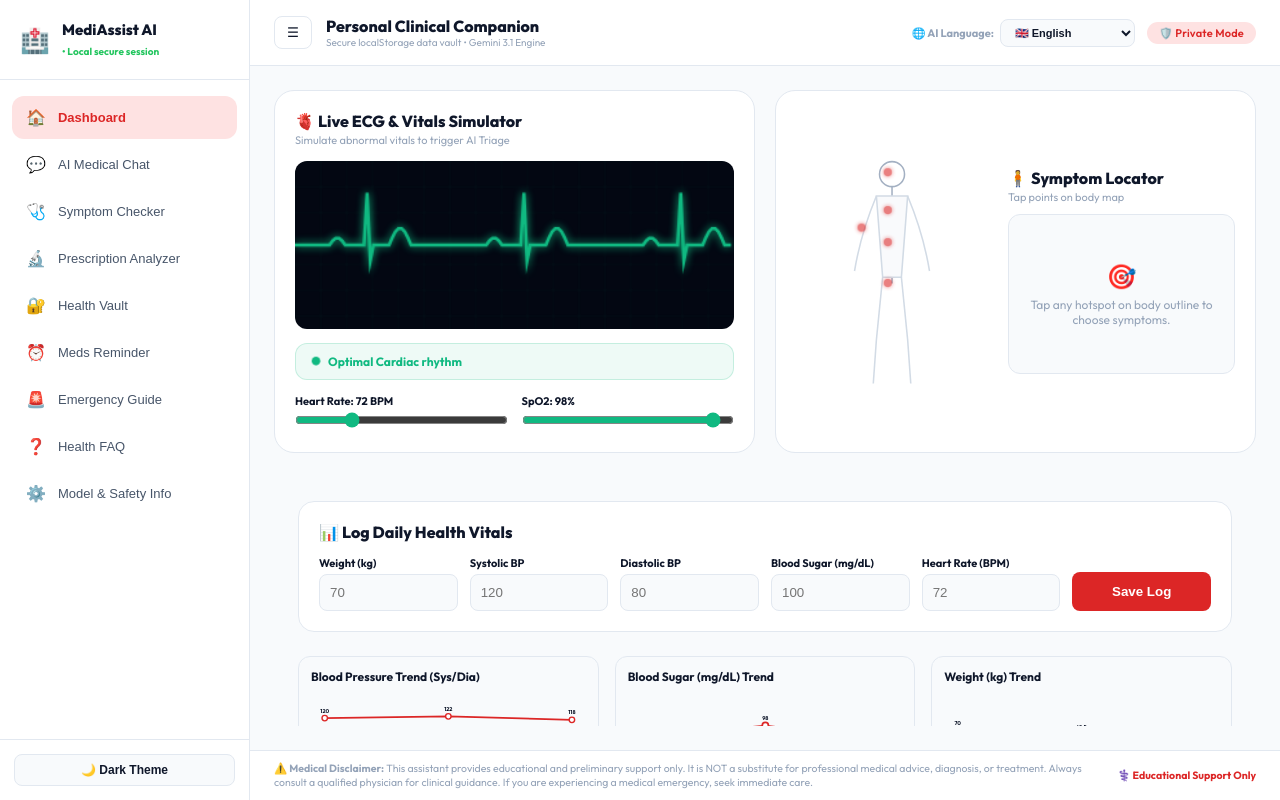
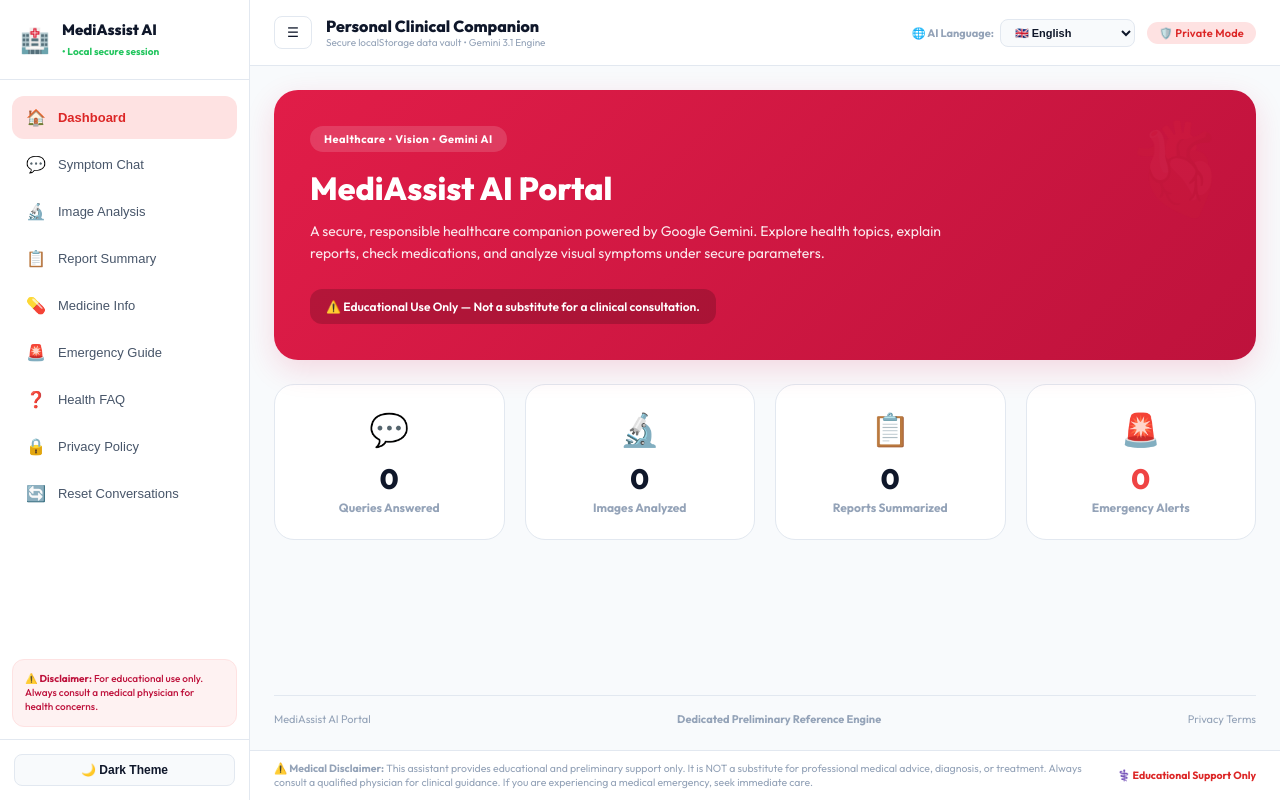
Before and after one commit to maheswari-segireddy/mediassistant_ai, a React (Vite) app in the folder frontend/: page / in a window 1280 px wide. Built offline with nearby package versions, Linux system fonts and the light colour scheme.

Commit message:
update layout to match requested custom portal features

```diff
--- a/frontend/src/App.jsx
+++ b/frontend/src/App.jsx
@@ -426,108 +426,94 @@
 }
 
 /* ─── SCREEN COMPONENTS ─────────────────────────────────────── */
-function DashboardScreen({ vitalsLogs, onAddLog, onAskAI }) {
-  const [weight, setWeight] = useState("");
-  const [bpSys, setBpSys] = useState("");
-  const [bpDia, setBpDia] = useState("");
-  const [sugar, setSugar] = useState("");
-  const [hr, setHr] = useState("");
-  const [insights, setInsights] = useState("");
-  const [loading, setLoading] = useState(false);
-
-  const submitLog = (e) => {
-    e.preventDefault();
-    if (!weight && !bpSys && !bpDia && !sugar && !hr) return;
-    onAddLog({
-      weight: weight || null,
-      bpSystolic: bpSys || null,
-      bpDiastolic: bpDia || null,
-      sugar: sugar || null,
-      hr: hr || null
-    });
-    setWeight(""); setBpSys(""); setBpDia(""); setSugar(""); setHr("");
-  };
-
-  const getInsights = async () => {
-    if (vitalsLogs.length === 0) {
-      alert("Please enter some vitals logs first!");
-      return;
-    }
-    setLoading(true);
-    setInsights("");
-    try {
-      const prompt = `Here is my logged medical vitals history over time:\n${vitalsLogs.map(l =>
-        `Date: ${new Date(l.timestamp).toLocaleDateString()}, Weight: ${l.weight}kg, BP: ${l.bpSystolic}/${l.bpDiastolic} mmHg, Sugar: ${l.sugar} mg/dL, HR: ${l.hr} BPM`
-      ).join("\n")}\n\nPlease analyze these vitals trends and provide clear, bulleted healthcare advice, diet modifications, or health cautions. Keep it encouraging.`;
-
-      const res = await fetch("/api/chat", {
-        method: "POST",
-        headers: { "Content-Type": "application/json" },
-        body: JSON.stringify({ system: "You are a clinical wellness coach explaining health vital metrics and patterns.", messages: [{ role: "user", content: prompt }] })
-      });
-      const data = await res.json();
-      setInsights(data.choices?.[0]?.message?.content || "Could not fetch insights.");
-    } catch (e) {
-      setInsights("⚠️ Error checking metrics. Please try again.");
-    } finally {
-      setLoading(false);
-    }
-  };
-
-  return (
-    <div style={{ padding: "24px", height: "100%", overflowY: "auto", display: "flex", flexDirection: "column", gap: 24 }}>
-      {/* Vitals Form */}
-      <div style={{ background: "var(--bg-white)", border: "1px solid var(--border-color)", borderRadius: 16, padding: "20px" }}>
-        <h3 style={{ margin: "0 0 14px", fontSize: 16, fontWeight: 800 }}>📊 Log Daily Health Vitals</h3>
-        <form onSubmit={submitLog} style={{ display: "grid", gridTemplateColumns: "repeat(auto-fit, minmax(110px, 1fr))", gap: 12, alignItems: "end" }}>
-          <div>
-            <label style={{ display: "block", fontSize: 11, fontWeight: 700, marginBottom: 4 }}>Weight (kg)</label>
-            <input type="number" step="0.1" value={weight} onChange={e => setWeight(e.target.value)} style={{ width: "100%", padding: "10px", borderRadius: 8, border: "1px solid var(--border-color)", background: "var(--bg-primary)", color: "var(--text-primary)" }} placeholder="70" />
-          </div>
-          <div>
-            <label style={{ display: "block", fontSize: 11, fontWeight: 700, marginBottom: 4 }}>Systolic BP</label>
-            <input type="number" value={bpSys} onChange={e => setBpSys(e.target.value)} style={{ width: "100%", padding: "10px", borderRadius: 8, border: "1px solid var(--border-color)", background: "var(--bg-primary)", color: "var(--text-primary)" }} placeholder="120" />
-          </div>
-          <div>
-            <label style={{ display: "block", fontSize: 11, fontWeight: 700, marginBottom: 4 }}>Diastolic BP</label>
-            <input type="number" value={bpDia} onChange={e => setBpDia(e.target.value)} style={{ width: "100%", padding: "10px", borderRadius: 8, border: "1px solid var(--border-color)", background: "var(--bg-primary)", color: "var(--text-primary)" }} placeholder="80" />
-          </div>
-          <div>
-            <label style={{ display: "block", fontSize: 11, fontWeight: 700, marginBottom: 4 }}>Blood Sugar (mg/dL)</label>
-            <input type="number" value={sugar} onChange={e => setSugar(e.target.value)} style={{ width: "100%", padding: "10px", borderRadius: 8, border: "1px solid var(--border-color)", background: "var(--bg-primary)", color: "var(--text-primary)" }} placeholder="100" />
-          </div>
-          <div>
-            <label style={{ display: "block", fontSize: 11, fontWeight: 700, marginBottom: 4 }}>Heart Rate (BPM)</label>
-            <input type="number" value={hr} onChange={e => setHr(e.target.value)} style={{ width: "100%", padding: "10px", borderRadius: 8, border: "1px solid var(--border-color)", background: "var(--bg-primary)", color: "var(--text-primary)" }} placeholder="72" />
-          </div>
-          <button type="submit" style={{ background: "var(--primary)", color: "#fff", border: "none", borderRadius: 8, padding: "12px", fontWeight: 700, cursor: "pointer" }}>Save Log</button>
-        </form>
-      </div>
-
-      {/* Visual Charts Grid */}
-      <div style={{ display: "grid", gridTemplateColumns: "repeat(auto-fit, minmax(280px, 1fr))", gap: 16 }}>
-        <BPChart data={vitalsLogs} />
-        <VitalsChart data={vitalsLogs} metric="sugar" label="Blood Sugar (mg/dL)" />
-        <VitalsChart data={vitalsLogs} metric="weight" label="Weight (kg)" />
-        <VitalsChart data={vitalsLogs} metric="hr" label="Heart Rate (BPM)" />
-      </div>
-
-      {/* AI Wellness Coach */}
-      <div style={{ background: "var(--bg-white)", border: "1px solid var(--border-color)", borderRadius: 16, padding: "20px", display: "flex", flexDirection: "column", gap: 12 }}>
-        <div style={{ display: "flex", justifyOrigin: "center", justifyContent: "space-between", alignItems: "center" }}>
-          <div>
-            <h3 style={{ margin: 0, fontSize: 16, fontWeight: 800 }}>✨ AI Personalized Vitals Insights</h3>
-            <p style={{ margin: "2px 0 0", fontSize: 11, color: "var(--text-muted)" }}>Ask Gemini to inspect and alert about logged trends</p>
-          </div>
-          <button onClick={getInsights} disabled={loading} style={{
-            background: "var(--primary)", color: "#fff", border: "none", borderRadius: 8, padding: "10px 16px", fontSize: 13, fontWeight: 700, cursor: "pointer"
-          }}>{loading ? "Analyzing Logs..." : "Get Insights ↗"}</button>
-        </div>
-        {insights && (
-          <div style={{ background: "var(--bg-primary)", border: "1px solid var(--border-color)", borderRadius: 12, padding: "16px", fontSize: 13, lineHeight: 1.6, whiteSpace: "pre-wrap" }}>
-            {insights}
-          </div>
-        )}
+function DashboardScreen({ stats, onNavigate }) {
+  return (
+    <div style={{ padding: "24px", height: "100%", overflowY: "auto", display: "flex", flexDirection: "column", gap: 24, justifyOrigin: "center", justifyContent: "space-between" }}>
+      <div style={{ display: "flex", flexDirection: "column", gap: 24 }}>
+        {/* Portal welcome banner card */}
+        <div style={{
+          background: "linear-gradient(135deg, #e11d48 0%, #be123c 100%)",
+          borderRadius: 24,
+          padding: "36px",
+          color: "#fff",
+          position: "relative",
+          overflow: "hidden",
+          boxShadow: "0 10px 30px rgba(225, 29, 72, 0.15)"
+        }}>
+          {/* Subtle heartbeat line background effect */}
+          <div style={{
+            position: "absolute",
+            top: 20,
+            right: 20,
+            fontSize: 90,
+            opacity: 0.08,
+            pointerEvents: "none",
+            userSelect: "none"
+          }}>🫀</div>
+
+          <div style={{ display: "inline-block", background: "rgba(255,255,255,0.15)", backdropFilter: "blur(4px)", padding: "6px 14px", borderRadius: 20, fontSize: 11, fontWeight: 700, letterSpacing: "0.5px", marginBottom: 16 }}>
+            Healthcare • Vision • Gemini AI
+          </div>
+
+          <h1 style={{ margin: "0 0 12px", fontSize: 32, fontWeight: 900, fontFamily: "'Outfit', sans-serif" }}>MediAssist AI Portal</h1>
+          <p style={{ margin: "0 0 24px", fontSize: 14, opacity: 0.9, lineHeight: 1.6, maxWidth: 640 }}>
+            A secure, responsible healthcare companion powered by Google Gemini. Explore health topics, explain reports, check medications, and analyze visual symptoms under secure parameters.
+          </p>
+
+          <div style={{ display: "inline-flex", alignItems: "center", gap: 8, background: "rgba(0,0,0,0.18)", padding: "10px 16px", borderRadius: 12, fontSize: 12, fontWeight: 600 }}>
+            ⚠️ Educational Use Only — Not a substitute for a clinical consultation.
+          </div>
+        </div>
+
+        {/* Stats Grid */}
+        <div style={{ display: "grid", gridTemplateColumns: "repeat(auto-fit, minmax(200px, 1fr))", gap: 20 }}>
+          <div onClick={() => onNavigate("chat")} style={{
+            background: "var(--bg-white)", border: "1px solid var(--border-color)", borderRadius: 20, padding: "24px", textAlign: "center", cursor: "pointer", transition: "transform 0.2s, box-shadow 0.2s", display: "flex", flexDirection: "column", alignItems: "center", gap: 12
+          }}>
+            <span style={{ fontSize: 32 }}>💬</span>
+            <div>
+              <p style={{ margin: 0, fontSize: 28, fontWeight: 900, color: "var(--text-primary)" }}>{stats.queries}</p>
+              <p style={{ margin: "4px 0 0", fontSize: 12, color: "var(--text-muted)", fontWeight: 700 }}>Queries Answered</p>
+            </div>
+          </div>
+
+          <div onClick={() => onNavigate("analyzer")} style={{
+            background: "var(--bg-white)", border: "1px solid var(--border-color)", borderRadius: 20, padding: "24px", textAlign: "center", cursor: "pointer", transition: "transform 0.2s, box-shadow 0.2s", display: "flex", flexDirection: "column", alignItems: "center", gap: 12
+          }}>
+            <span style={{ fontSize: 32 }}>🔬</span>
+            <div>
+              <p style={{ margin: 0, fontSize: 28, fontWeight: 900, color: "var(--text-primary)" }}>{stats.images}</p>
+              <p style={{ margin: "4px 0 0", fontSize: 12, color: "var(--text-muted)", fontWeight: 700 }}>Images Analyzed</p>
+            </div>
+          </div>
+
+          <div onClick={() => onNavigate("vault")} style={{
+            background: "var(--bg-white)", border: "1px solid var(--border-color)", borderRadius: 20, padding: "24px", textAlign: "center", cursor: "pointer", transition: "transform 0.2s, box-shadow 0.2s", display: "flex", flexDirection: "column", alignItems: "center", gap: 12
+          }}>
+            <span style={{ fontSize: 32 }}>📋</span>
+            <div>
+              <p style={{ margin: 0, fontSize: 28, fontWeight: 900, color: "var(--text-primary)" }}>{stats.reports}</p>
+              <p style={{ margin: "4px 0 0", fontSize: 12, color: "var(--text-muted)", fontWeight: 700 }}>Reports Summarized</p>
+            </div>
+          </div>
+
+          <div onClick={() => onNavigate("chat")} style={{
+            background: "var(--bg-white)", border: "1px solid var(--border-color)", borderRadius: 20, padding: "24px", textAlign: "center", cursor: "pointer", transition: "transform 0.2s, box-shadow 0.2s", display: "flex", flexDirection: "column", alignItems: "center", gap: 12
+          }}>
+            <span style={{ fontSize: 32 }}>🚨</span>
+            <div>
+              <p style={{ margin: 0, fontSize: 28, fontWeight: 900, color: "#ef4444" }}>{stats.emergencies}</p>
+              <p style={{ margin: "4px 0 0", fontSize: 12, color: "var(--text-muted)", fontWeight: 700 }}>Emergency Alerts</p>
+            </div>
+          </div>
+        </div>
+      </div>
+
+      {/* Footer info */}
+      <div style={{ textAlign: "center", fontSize: 11, color: "var(--text-muted)", padding: "16px 0 0", borderTop: "1px solid var(--border-color)", display: "flex", justifyOrigin: "center", justifyContent: "space-between", alignItems: "center" }}>
+        <span>MediAssist AI Portal</span>
+        <span style={{ fontWeight: 700 }}>Dedicated Preliminary Reference Engine</span>
+        <span>Privacy Terms</span>
       </div>
     </div>
   );
@@ -1108,6 +1094,42 @@
   );
 }
 
+function PrivacyPolicyScreen() {
+  return (
+    <div style={{ padding: "24px", height: "100%", overflowY: "auto", display: "flex", flexDirection: "column", gap: 20 }}>
+      <div style={{ background: "var(--bg-white)", border: "1px solid var(--border-color)", borderRadius: 16, padding: "24px" }}>
+        <h2 style={{ margin: "0 0 12px", fontSize: 20, fontWeight: 900, color: "var(--primary)" }}>🔒 Privacy Policy & Data Safeguards</h2>
+        <p style={{ margin: 0, fontSize: 13, color: "var(--text-secondary)", lineHeight: 1.6 }}>
+          At MediAssist AI, your medical privacy is our highest clinical priority. We design and construct our services around strict local-first and client-side processing boundaries to assure safety and confidentiality.
+        </p>
+      </div>
+
+      <div style={{ display: "grid", gridTemplateColumns: "repeat(auto-fit, minmax(280px, 1fr))", gap: 20 }}>
+        <div style={{ background: "var(--bg-white)", border: "1px solid var(--border-color)", borderRadius: 16, padding: "20px" }}>
+          <h3 style={{ margin: "0 0 10px", fontSize: 14, fontWeight: 800 }}>📂 Local-First Data Storage</h3>
+          <p style={{ margin: 0, fontSize: 12, color: "var(--text-muted)", lineHeight: 1.5 }}>
+            All patient data, including health vitals, reminders, and parsed records, is indexed directly in your browser's private localStorage. We do not transmit or store your documents on external servers.
+          </p>
+        </div>
+
+        <div style={{ background: "var(--bg-white)", border: "1px solid var(--border-color)", borderRadius: 16, padding: "20px" }}>
+          <h3 style={{ margin: "0 0 10px", fontSize: 14, fontWeight: 800 }}>🛡️ Gemini AI Privacy Boundaries</h3>
+          <p style={{ margin: 0, fontSize: 12, color: "var(--text-muted)", lineHeight: 1.5 }}>
+            Image analysis and triage sessions are executed securely using API parameters that enforce transient context operations. No personal identifier data is coupled with the models.
+          </p>
+        </div>
+
+        <div style={{ background: "var(--bg-white)", border: "1px solid var(--border-color)", borderRadius: 16, padding: "20px" }}>
+          <h3 style={{ margin: "0 0 10px", fontSize: 14, fontWeight: 800 }}>⚕️ HIPAA Compliance Protocols</h3>
+          <p style={{ margin: 0, fontSize: 12, color: "var(--text-muted)", lineHeight: 1.5 }}>
+            By housing patient telemetry strictly within the client device environment, MediAssist AI remains fully aligned with standard zero-trust configurations.
+          </p>
+        </div>
+      </div>
+    </div>
+  );
+}
+
 /* ─── MAIN APP COMPONENT ─────────────────────────────────────── */
 export default function App() {
   const [tab, setTab] = useState("home");
@@ -1152,6 +1174,19 @@
   const [analyzerMsgs, setAnalyzerMsgs] = useState([]);
   const [aiLanguage, setAiLanguage] = useState("English");
   const [analyzerResult, setAnalyzerResult] = useState("");
+
+  const [stats, setStats] = useState(() => {
+    const saved = localStorage.getItem("mediassist_stats");
+    return saved ? JSON.parse(saved) : { queries: 0, images: 0, reports: 0, emergencies: 0 };
+  });
+
+  useEffect(() => {
+    localStorage.setItem("mediassist_stats", JSON.stringify(stats));
+  }, [stats]);
+
+  const incrementStat = (key) => {
+    setStats(prev => ({ ...prev, [key]: prev[key] + 1 }));
+  };
 
   useEffect(() => {
     localStorage.setItem("mediassist_dark", darkMode);
@@ -1180,7 +1215,11 @@
         body: JSON.stringify({ system: VAULT_SYSTEM_PROMPT + langPrompt, messages: [{ role: "user", content: `Please summarize: ${contentText}` }] })
       });
       const data = await res.json();
-      return data.choices?.[0]?.message?.content || "Could not generate summary.";
+      const summaryText = data.choices?.[0]?.message?.content || "Could not generate summary.";
+      if (summaryText && !summaryText.startsWith("⚠️")) {
+        incrementStat("reports");
+      }
+      return summaryText;
     } catch (e) {
       return "⚠️ Summary generation failed.";
     }
@@ -1214,6 +1253,7 @@
       }
       const data = await res.json();
       setAnalyzerResult(data.choices?.[0]?.message?.content || "No details extracted.");
+      incrementStat("images");
     } catch (e) {
       setAnalyzerResult(`⚠️ Extraction failed: ${e.message}`);
     } finally {
@@ -1318,6 +1358,8 @@
       const reply = data.choices?.[0]?.message?.content || "No reply returned.";
 
       setChatMsgs(prev => [...prev, { id: uid(), role: "assistant", ts: new Date(), emergency: emerg, content: reply }]);
+      incrementStat("queries");
+      if (emerg) incrementStat("emergencies");
     } catch (e) {
       setChatMsgs(prev => [...prev, { id: uid(), role: "assistant", ts: new Date(), content: "⚠️ Error sending details. Please try again." }]);
     } finally {
@@ -1356,14 +1398,14 @@
 
   const navItems = [
     { id: "home", icon: "🏠", label: "Dashboard" },
-    { id: "chat", icon: "💬", label: "AI Medical Chat" },
-    { id: "checker", icon: "🩺", label: "Symptom Checker" },
-    { id: "analyzer", icon: "🔬", label: "Prescription Analyzer" },
-    { id: "vault", icon: "🔐", label: "Health Vault" },
-    { id: "meds", icon: "⏰", label: "Meds Reminder" },
+    { id: "chat", icon: "💬", label: "Symptom Chat" },
+    { id: "analyzer", icon: "🔬", label: "Image Analysis" },
+    { id: "vault", icon: "📋", label: "Report Summary" },
+    { id: "meds", icon: "💊", label: "Medicine Info" },
     { id: "emergency", icon: "🚨", label: "Emergency Guide" },
     { id: "faq", icon: "❓", label: "Health FAQ" },
-    { id: "modelinfo", icon: "⚙️", label: "Model & Safety Info" }
+    { id: "privacy", icon: "🔒", label: "Privacy Policy" },
+    { id: "reset", icon: "🔄", label: "Reset Conversations" }
   ];
 
   return (
@@ -1388,7 +1430,28 @@
 
           <div style={{ flex: 1, padding: "16px 12px", overflowY: "auto", display: "flex", flexDirection: "column", gap: 4 }}>
             {navItems.map(n => (
-              <button key={n.id} onClick={() => setTab(n.id)} style={{
+              <button key={n.id} onClick={() => {
+                if (n.id === "reset") {
+                  if (confirm("Are you sure you want to reset all conversations, documents, reminders, and statistics? This cannot be undone.")) {
+                    localStorage.removeItem("mediassist_chat");
+                    localStorage.removeItem("mediassist_vault");
+                    localStorage.removeItem("mediassist_reminders");
+                    localStorage.removeItem("mediassist_vitals");
+                    localStorage.removeItem("mediassist_stats");
+
+                    setChatMsgs([initMsg]);
+                    setVaultRecords([]);
+                    setReminders([]);
+                    setStats({ queries: 0, images: 0, reports: 0, emergencies: 0 });
+                    setAnalyzerResult("");
+
+                    alert("Conversations and statistics have been successfully reset!");
+                    setTab("home");
+                  }
+                } else {
+                  setTab(n.id);
+                }
+              }} style={{
                 display: "flex", alignItems: "center", gap: 12, width: "100%",
                 background: tab === n.id ? "var(--primary-light)" : "transparent",
                 border: "none", borderRadius: 12, padding: "12px 14px",
@@ -1399,6 +1462,12 @@
                 {n.label}
               </button>
             ))}
+          </div>
+
+          <div style={{ padding: "12px", margin: "0 12px 12px", background: "#fef2f2", border: "1px solid #fee2e2", borderRadius: 12 }}>
+            <p style={{ margin: 0, fontSize: 10, color: "#be123c", lineHeight: 1.4, fontWeight: 500 }}>
+              ⚠️ <strong>Disclaimer:</strong> For educational use only. Always consult a medical physician for health concerns.
+            </p>
           </div>
 
           <div style={{ padding: "14px", borderTop: "1px solid var(--border-color)" }}>
@@ -1444,13 +1513,7 @@
         {/* Dynamic Pages */}
         <div style={{ flex: 1, overflow: "hidden" }}>
           {tab === "home" && (
-            <div style={{ padding: "24px", height: "100%", overflowY: "auto", display: "flex", flexDirection: "column", gap: 24 }}>
-              <div style={{ display: "grid", gridTemplateColumns: "repeat(auto-fit, minmax(280px, 1fr))", gap: 20 }}>
-                <ECGSimulator onTriggerTriage={handleTriggerTriage} />
-                <BodyMap onSelectSymptom={(s) => { setTab("chat"); setTimeout(() => handleSend(s), 150); }} />
-              </div>
-              <DashboardScreen vitalsLogs={vitalsLogs} onAddLog={handleAddLog} />
-            </div>
+            <DashboardScreen stats={stats} onNavigate={setTab} />
           )}
           {tab === "chat" && (
             <ChatScreen
@@ -1467,7 +1530,6 @@
               speakText={speakText}
             />
           )}
-          {tab === "checker" && <CheckerScreen onAskTriage={(s) => { setTab("chat"); setTimeout(() => handleSend(s), 100); }} />}
           {tab === "analyzer" && (
             <AnalyzerScreen
               onImageUpload={handleUpload}
@@ -1482,7 +1544,7 @@
           {tab === "meds" && <RemindersScreen reminders={reminders} onAddReminder={handleAddReminder} onToggleReminder={handleToggleReminder} />}
           {tab === "emergency" && <EmergencyScreen />}
           {tab === "faq" && <FAQScreen onAsk={(q) => { setTab("chat"); setTimeout(() => handleSend(q), 100); }} />}
-          {tab === "modelinfo" && <ModelInfoScreen />}
+          {tab === "privacy" && <PrivacyPolicyScreen />}
         </div>
 
         {/* Safety Disclaimer Footer */}
```
